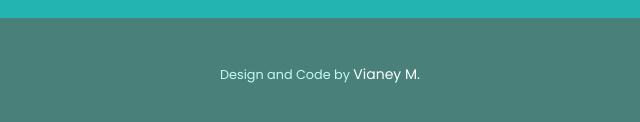
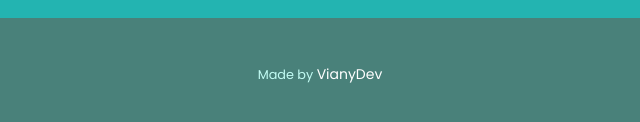
Before and after one commit to okvianey/algodon-de-azucar, a plain HTML site: page index.html in a window 1280 px wide. Shown: the part 5371-5493 px from the top of the page, 320-960 px from the left. Drawn offline with Linux system fonts and the light colour scheme.

Commit message:
Update Made by

```diff
--- a/index.html
+++ b/index.html
@@ -193,7 +193,7 @@
         <img src="./img/fb.svg" alt="icon-logo" width="40px">
       </a>
     </div>
-    <div class="dev">Design and Code by <a href="https://github.com/vianymoz" target="blank_">Vianey M.</a></div>
+    <div class="dev">Made by <a href="https://github.com/vianydev" target="blank_">VianyDev</a></div>
   </footer>
   <script src="./dist/js/script.js" type="text/javascript"></script>
 </body>
```
